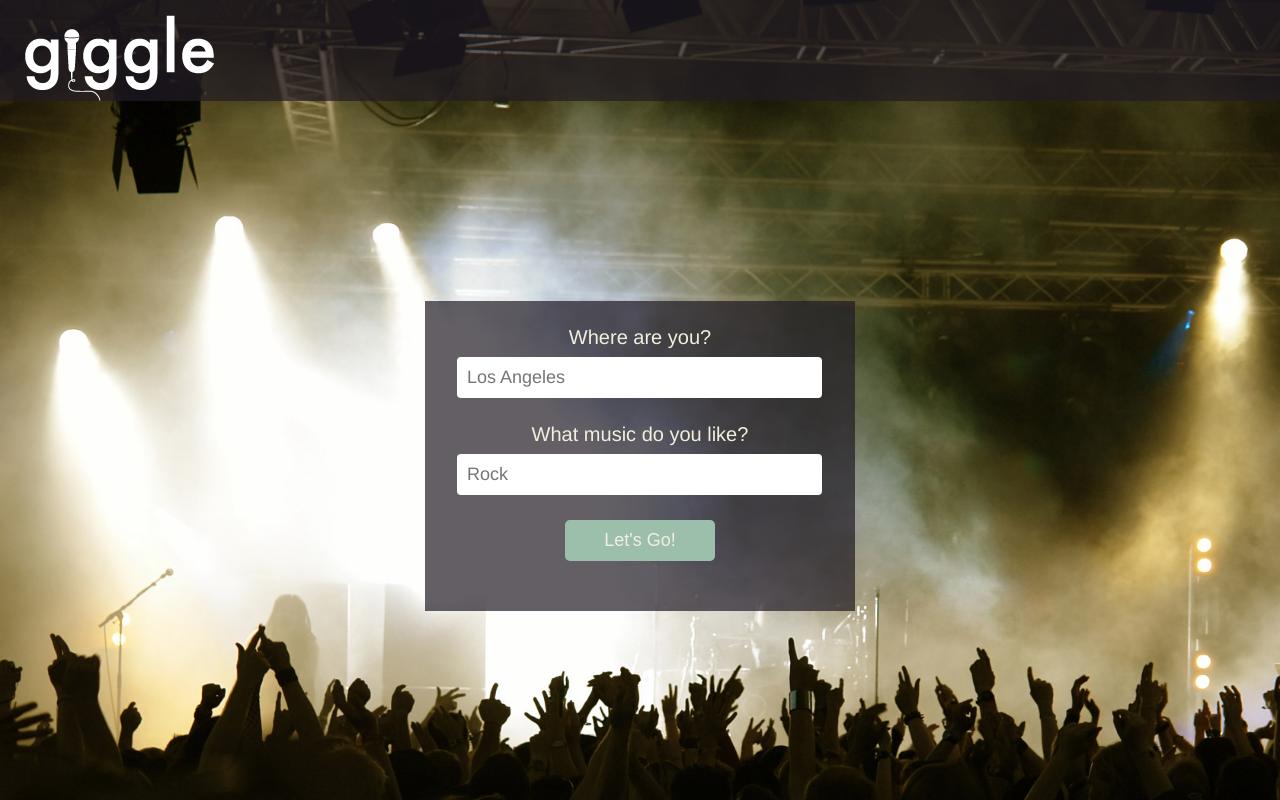
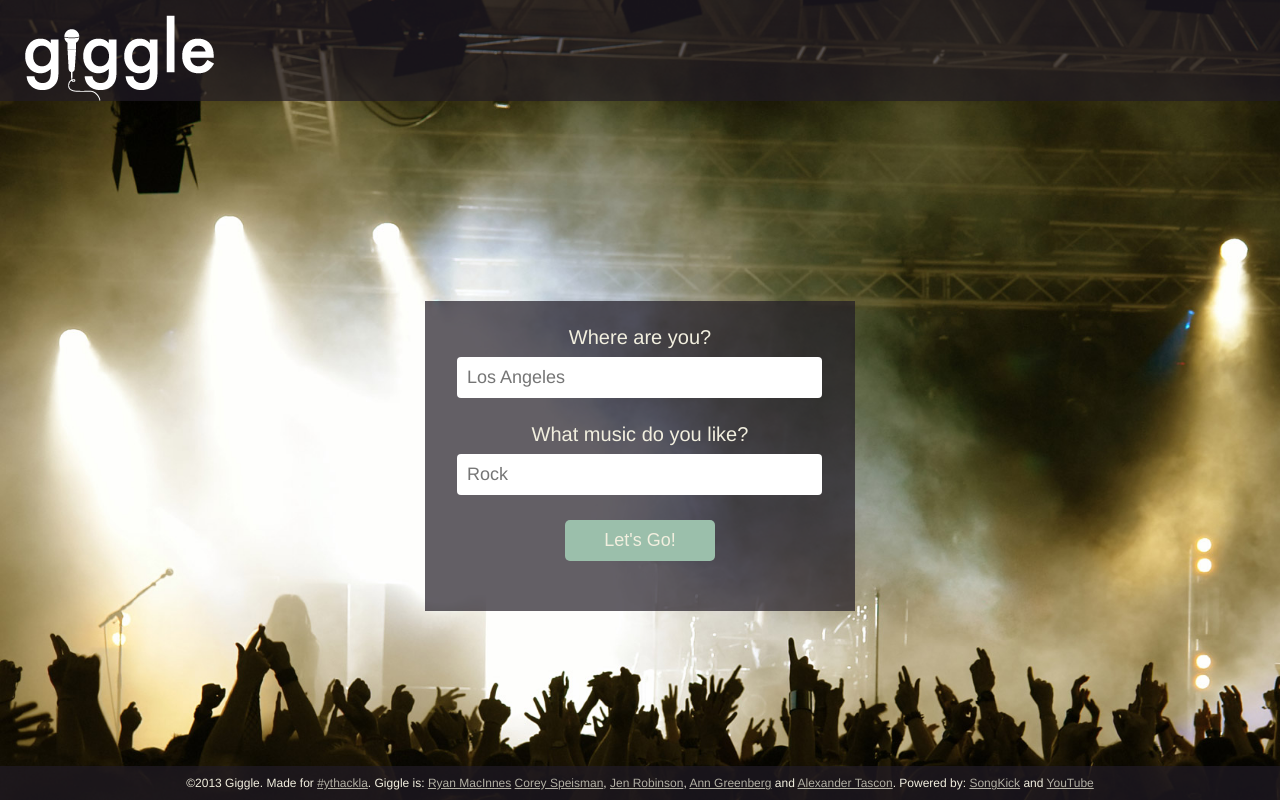
Before and after one commit to goddamnyouryan/Giggle, a plain HTML site: page index.html in a window 1280 px wide. Drawn offline with nearby package versions, Linux system fonts and the light colour scheme.

Commit message:
Adding footer.

```diff
--- a/index.html
+++ b/index.html
@@ -24,5 +24,18 @@
       </form>
       <div id='video'></div>
     </div>
+    <footer>
+      <p>
+        &copy;2013 Giggle. Made for <a href="https://twitter.com/search?q=%23ythackla">#ythackla</a>.
+        Giggle is:
+        <a href="http://www.goddamnyouryan.com" target="_blank">Ryan MacInnes</a>
+        <a href="https://twitter.com/cdspeis" target="_blank">Corey Speisman</a>,
+        <a href="http://www.jenrobinson.fm" target="_blank">Jen Robinson</a>,
+        <a href="http://www.anngreenberg.com" target="_blank">Ann Greenberg</a> and
+        <a href="https://www.twitter.com/alxund3r" target="_blank">Alexander Tascon</a>.
+        Powered by:
+        <a href="http://www.songkick.com" target="_blank">SongKick</a> and
+        <a href="http://www.youtube.com" target="_blank">YouTube</a>
+    </footer>
   </body>
 </html>
--- a/songkick.js
+++ b/songkick.js
@@ -88,7 +88,7 @@ $(document).ready(function(){
         time: this.start.time,
         tickets: this.uri
       }
-      var url = 'https://gdata.youtube.com/feeds/api/videos?q=' + object.artist + '&start-index=1&max-results=1&v=2&alt=json-in-script&format=5';
+      var url = 'https://gdata.youtube.com/feeds/api/videos?q=' + object.artist + '&start-index=1&max-results=1&v=2&alt=json-in-script&format=5&origin=http://v1.goddamnyouryan.com';
 
       ajaxRequest(url, function(data) { getYouTubeVideos(object, data); }, 'Loading in YouTube Videos...');
       //var url = constructEchoNestUrl(this.displayName)
--- a/style.css
+++ b/style.css
@@ -134,3 +134,22 @@ form {
   font-size: 18px;
   margin-top: 25px;
 }
+
+footer {
+  background: rgba(33, 28, 38, 0.7);
+  padding: 10px 0;
+  position: absolute;
+  bottom: 0;
+  width: 100%;
+}
+
+footer p {
+  text-align: center;
+  margin: 0;
+  font-size: 12px;
+  color: #F2EFDF;
+}
+
+footer p a {
+  color: #B2B0A4;
+}
```
Lines whose indentation alone changed are shown as unchanged.
